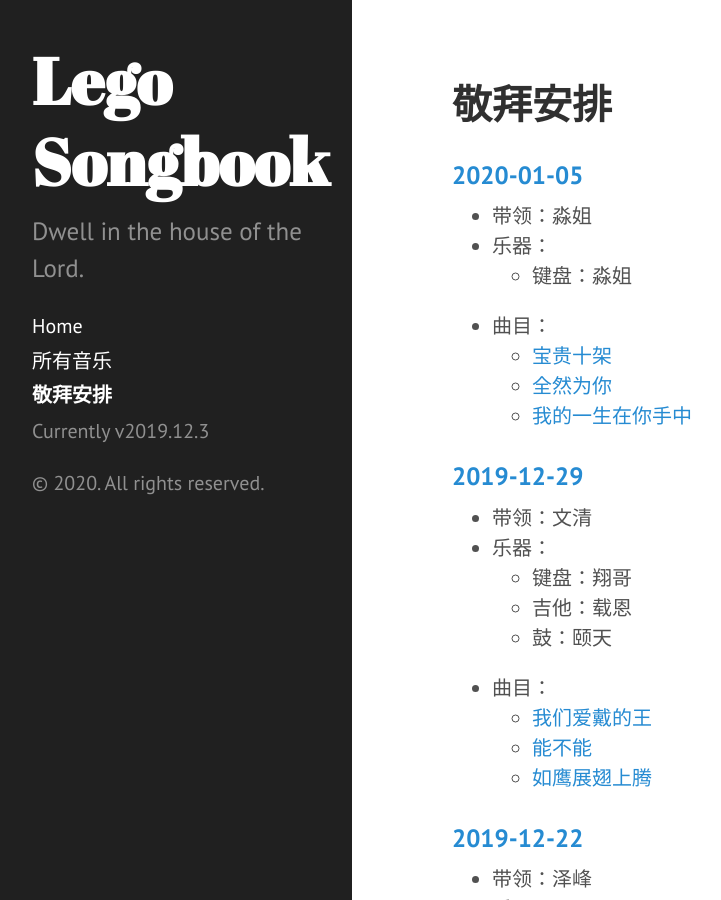
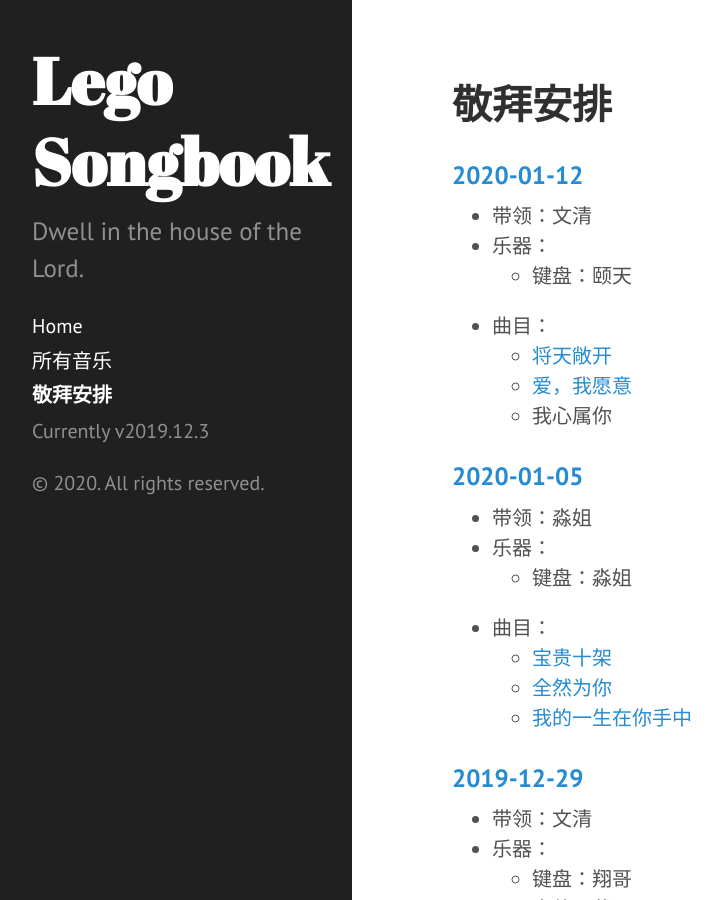
Before and after one commit to kipyin/lego-songbook, a Jekyll site: the page built from services.md, in a window 1280 px wide and 900 px high. Shown: the whole window, without its empty margins (8-729 px from the left). Built offline with Jekyll 4.4.1, drawn with Linux system fonts in a browser that asks for light colours; some web fonts are replaced.

Commit message:
Update services.yaml

```diff
--- a/_data/services.yaml
+++ b/_data/services.yaml
@@ -184,3 +184,13 @@
       - 宝贵十架
       - 全然为你
       - 我的一生在你手中
+
+- date: 2020-01-12
+  lead_singer: 文清
+  instrumentation:
+      - instrument: 键盘
+        player: 颐天
+  songs:
+      - 将天敞开
+      - 爱，我愿意
+      - 我心属你
```
